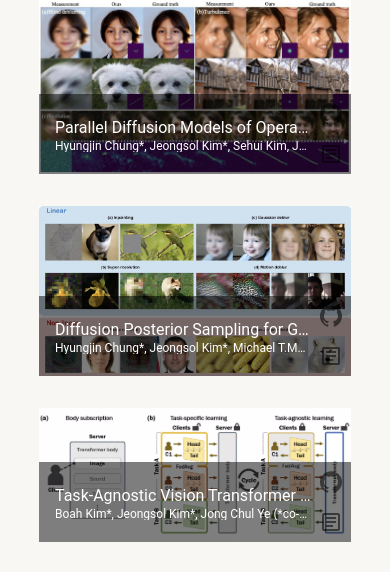
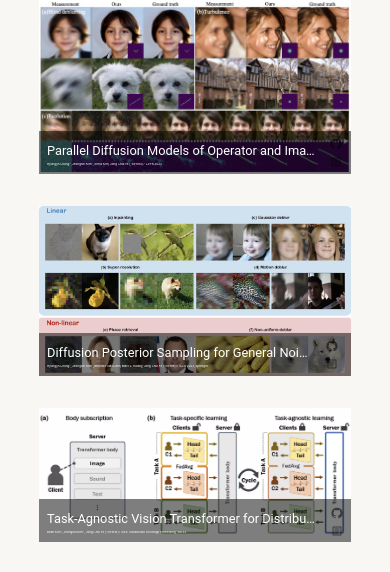
Before and after one commit to jeongsol-kim/jeongsol-kim, a React (Create React App) app: page /publication in a window 390 px wide. Shown: the part 175-747 px from the top of the page. Built offline with nearby package versions, Linux system fonts and the light colour scheme; grey boxes are pictures that could not be loaded.

Commit message:
add responsive style for paper cards

```diff
--- a/src/components/publicationList.js
+++ b/src/components/publicationList.js
@@ -16,11 +16,11 @@ const PublicationBlock = ({item}) => {
         subtitle={<span>{item.where}</span>}
         actionIcon={
             <>
-            <IconButton href={item.code}>
-                <GitHubIcon />
+            <IconButton href={item.code} style={{padding: '0 4px'}}>
+                <GitHubIcon sx={{fontSize: { xs: 12, sm: 16, md: 25, lg: 30 }}}/>
             </IconButton>
-            <IconButton href={item.paper}>
-                <ArticleOutlinedIcon />
+            <IconButton href={item.paper} style={{padding: '0 4px'}}>
+                <ArticleOutlinedIcon sx={{fontSize: { xs: 12, sm: 16, md: 25, lg: 30 }}}/>
             </IconButton>
             </>
         }
--- a/src/theme/GlobalStyle.js
+++ b/src/theme/GlobalStyle.js
@@ -54,4 +54,26 @@ export const GlobalStyle = createGlobalStyle`
         margin-right: auto;
         width: 80%;
     }
+
+    .MuiImageListItemBar-title {
+        padding: 0;
+        @media screen and (max-width:768px) {
+            font-size: 0.8rem !important;
+        }
+    }
+
+    .MuiImageListItemBar-subtitle {
+        padding: 0;
+        @media screen and (max-width:768px) {
+            font-size: 0.2rem !important;
+        }
+    }
+
+    .MuiImageListItemBar-titleWrap {
+        padding: 1rem !important;
+        @media screen and (max-width:768px){
+            padding: 0.5rem !important;
+        }
+    }
+
 `
```
